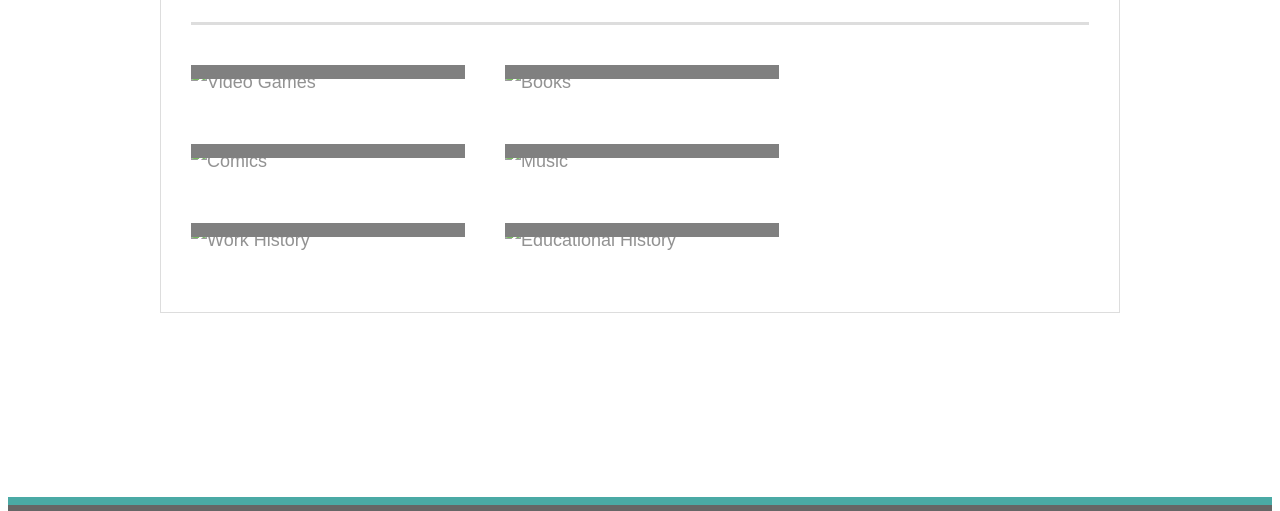
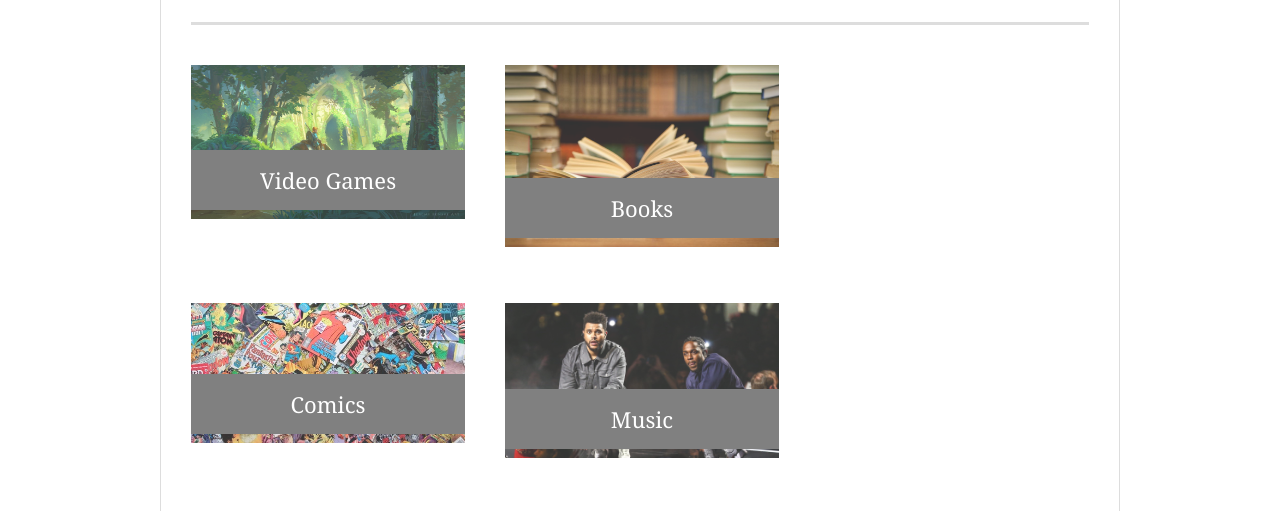
Before and after one commit to Pipelon3/Basic-Portfolio, a plain HTML site: page portfolio.html in a window 1280 px wide. Shown: the part 241-752 px from the top of the page. Drawn offline with Linux system fonts and the light colour scheme.

Commit message:
now with pictures

```diff
--- a/portfolio.html
+++ b/portfolio.html
@@ -25,33 +25,33 @@
       <h1>Portfolio</h1>
 
       <div class="work">
-        <img src="assets/images/technics-q-c-640-480-1.jpg" alt="Video Games">
+        <img src="images/Legend of Zelda.jpg" alt="Video Games">
 
         <h3>Video Games</h3>
       </div>
       <div class="work">
-        <img src="assets/images/technics-q-c-640-480-2.jpg" alt="Books">
+        <img src="images/stack-of-books.jpg" alt="Books">
 
         <h3>Books</h3>
       </div>
       <div class="work">
-        <img src="assets/images/technics-q-c-640-480-5.jpg" alt="Comics">
+        <img src="images/Stack of Comics.jpg" alt="Comics">
 
         <h3>Comics</h3>
       </div>
       <div class="work">
-        <img src="assets/images/technics-q-c-640-480-7.jpg" alt="Music">
+        <img src="images/Kendrick x J.Cole.jpg" alt="Music">
 
         <h3>Music </h3>
       </div>
       <div class="work">
-        <img src="assets/images/technics-q-c-640-480-9.jpg" alt="Work History">
+        <img src="images/Call Center.jpg" alt="Work History">
 
         <h3>Work History</h3>
       </div>
 
       <div class="work">
-        <img src="assets/images/technics-q-c-640-480-9.jpg" alt="Educational History">
+        <img src="images/U of U stadium.jpg" alt="Educational History">
 
         <h3>Educational History</h3>
       </div>
```
Also changed, not shown: index.html (+1 -1 lines), Images/Call Center.jpg (added), Images/Me.jpg (added).
